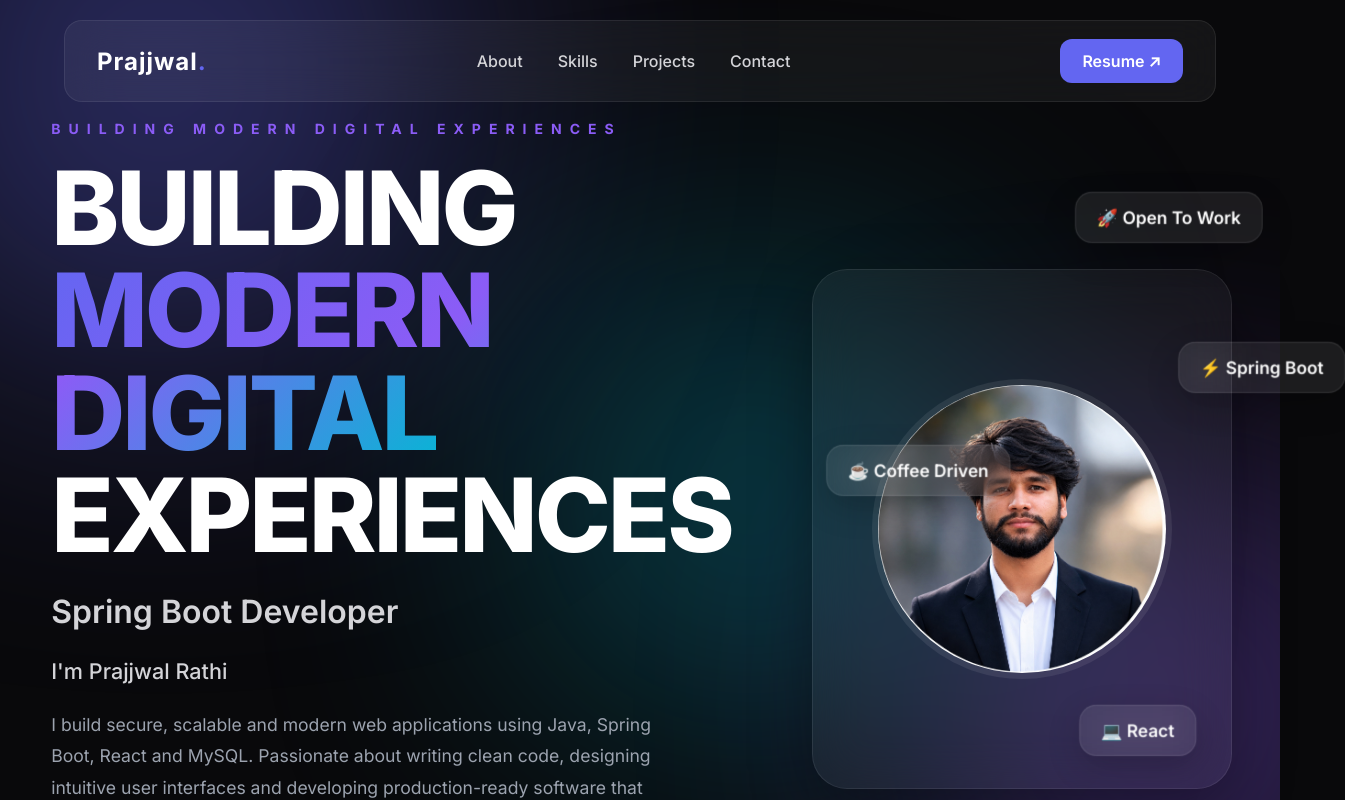
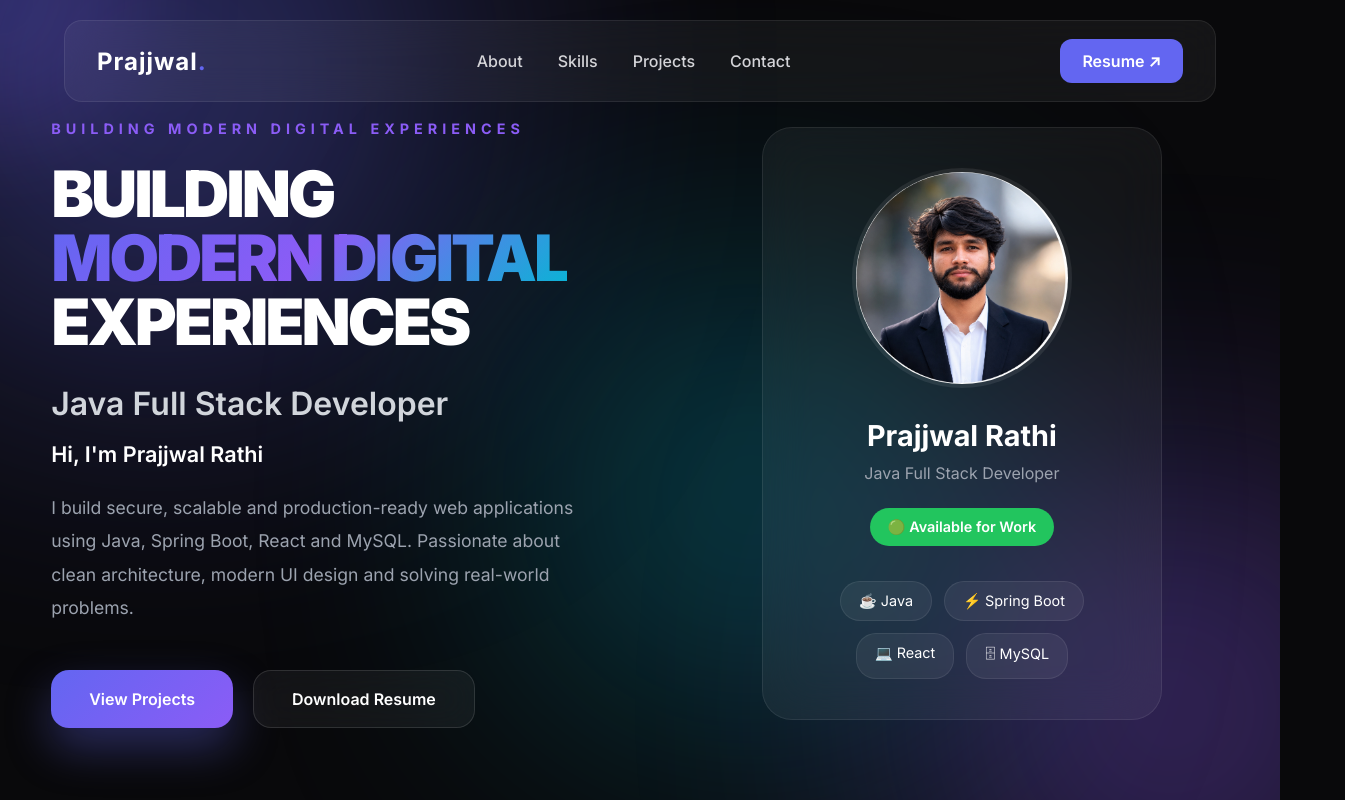
Before and after one commit to Rathi2024/portfolio-frontend, a React (Vite) app: page / in a window 1280 px wide. Shown: the top 800 px of the page, 1345 px wide, since content can reach past the window. Built offline with nearby package versions, Linux system fonts and the light colour scheme; the HTML template or start-up script is replaced by a standard one.

Commit message:
feat: redesign premium hero section and developer profile card

```diff
--- a/src/components/Hero/Hero.css
+++ b/src/components/Hero/Hero.css
@@ -1,13 +1,13 @@
 .hero {
   width: min(1400px, 92%);
-  margin: 60px auto;
-  min-height: 82vh;
+  min-height: 88vh;
+  margin: 0 auto;
+  padding-top: 120px;
 
   display: flex;
   align-items: center;
   justify-content: space-between;
-  margin-top: 120px;
-  gap: 80px;
+  gap: 110px;
 }
 
 /* LEFT */
@@ -18,77 +18,47 @@
 
 .hero-subtitle {
   color: #8b5cf6;
-  letter-spacing: 8px;
-  font-size: 14px;
+  font-size: .9rem;
+  letter-spacing: 5px;
   font-weight: 700;
-  margin-bottom: 20px;
+  margin-bottom: 25px;
 }
 
-.hero h1 {
-  font-size: clamp(3.8rem, 8vw, 6.8rem);
+.hero-title {
+  font-size: clamp(3rem, 6vw, 4rem);
   line-height: 1;
+  font-weight: 900;
+  letter-spacing: -3px;
   color: white;
-  font-weight: 800;
 }
 
-.hero h1 span {
-  color: #6366f1;
-}
-
-.hero h2 {
-  margin-top: 25px;
-  font-size: 2rem;
-  color: #d4d4d4;
-}
-.hero-title{
-
-    font-size:clamp(4rem,8vw,7rem);
-
-    line-height:1;
-
-    font-weight:900;
-
-    letter-spacing:-3px;
-
-    margin-top:10px;
-
-}
-
-.hero-title span{
-
-    background:linear-gradient(135deg,#6366F1,#8B5CF6,#06B6D4);
-    -webkit-background-clip:text;
-    -webkit-text-fill-color:transparent;
-
+.hero-title span {
+  background: linear-gradient(135deg,#6366f1,#8b5cf6,#06b6d4);
+  -webkit-background-clip: text;
+  -webkit-text-fill-color: transparent;
 }
 
 .typing {
-  margin-top: 25px;
+  margin-top: 30px;
   font-size: 2rem;
   font-weight: 600;
-  color: #d4d4d8;
-  min-height: 48px;
+  color: #d1d5db;
 }
 
-.hero-name{
-
-    margin-top:18px;
-
-    color:#d4d4d8;
-
-    font-size:1.35rem;
-
-    font-weight:500;
-
+.hero-name {
+  margin-top: 18px;
+  color: white;
+  font-size: 1.35rem;
+  font-weight: 600;
 }
 
 .hero-description {
-  margin-top: 25px;
+  margin-top: 24px;
   max-width: 620px;
 
   color: #9ca3af;
 
-  line-height: 1.8;
+  line-height: 1.9;
 
   font-size: 1.1rem;
 }
@@ -101,146 +71,182 @@
 
 .primary-btn,
 .secondary-btn {
+
+  padding: 18px 38px;
+
+  border-radius: 18px;
+
+  border: none;
+
   cursor: pointer;
-  border: none;
-  padding: 18px 38px;
-  border-radius: 18px;
-  font-size: 17px;
+
+  font-size: 1rem;
+
   font-weight: 600;
+
   transition: .35s;
+
 }
 
 .primary-btn {
+
   background: linear-gradient(135deg,#6366f1,#8b5cf6);
+
   color: white;
-  box-shadow: 0 15px 40px rgba(99,102,241,.35);
+
+  box-shadow: 0 20px 45px rgba(99,102,241,.35);
+
 }
 
 .primary-btn:hover {
+
   transform: translateY(-6px);
-  box-shadow: 0 20px 55px rgba(99,102,241,.45);
+
 }
 
 .secondary-btn {
-  background: rgba(255,255,255,.04);
+
+  background: rgba(255,255,255,.05);
+
   border: 1px solid rgba(255,255,255,.12);
+
   color: white;
+
   backdrop-filter: blur(20px);
+
 }
 
 .secondary-btn:hover {
+
   transform: translateY(-6px);
-  border-color: #6366f1;
+
+  border-color:#6366f1;
+
 }
 
 /* RIGHT */
 
-.hero-image {
-  flex: 1;
-  display: flex;
-  justify-content: center;
+.hero-image{
+    flex:1;
+
+    display:flex;
+
+    justify-content:center;
+
+    align-items:center;
 }
 
-.image-card {
-  position: relative;
-  width: 420px;
-  height: 520px;
+.developer-card{
 
-  display: flex;
-  align-items: center;
-  justify-content: center;
+    width:400px;
 
-  border-radius: 35px;
+    padding:40px 30px;
 
-  background: rgba(255,255,255,.05);
+    border-radius:30px;
 
-  backdrop-filter: blur(25px);
+    background:rgba(255,255,255,.05);
 
-  border: 1px solid rgba(255,255,255,.08);
+    border:1px solid rgba(255,255,255,.08);
 
-  box-shadow: 0 20px 60px rgba(0,0,0,.35);
+    backdrop-filter:blur(25px);
+
+    text-align:center;
 }
 
-.image-card img {
-  width: 300px;
-  height: 300px;
+.profile-image{
 
-  object-fit: cover;
+    width:220px;
 
-  border-radius: 50%;
+    height:220px;
 
-  border: 6px solid rgba(255,255,255,.08);
+    margin:auto;
 
-  transition: .4s;
+    border-radius:50%;
+
+    overflow:hidden;
+
+    border:4px solid rgba(255,255,255,.08);
 }
 
-.image-card img:hover {
-  transform: scale(1.05);
-}
+.profile-image img{
 
-.floating-card {
-  position: absolute;
+    width:100%;
 
-  padding: 12px 18px;
+    height:100%;
 
-  border-radius: 15px;
-
-  color: white;
-
-  background: rgba(255,255,255,.08);
-
-  border: 1px solid rgba(255,255,255,.1);
-
-  backdrop-filter: blur(18px);
-
-  font-size: .95rem;
-
-  font-weight: 600;
-
-  box-shadow: 0 10px 30px rgba(0,0,0,.2);
-
-  animation: float 4s ease-in-out infinite;
-}
-
-.top {
-  top: -20px;
-  left: 50%;
-  transform: translateX(-50%);
-}
-
-.left {
-  left: -40px;
-  top: 45%;
-}
-
-.right {
-  right: -40px;
-  top: 25%;
-}
-
-.bottom {
-  bottom: -20px;
-  left: 50%;
-  transform: translateX(-50%);
-}
-
-@keyframes float {
-
-  0% {
-    transform: translateY(0);
-  }
-
-  50% {
-    transform: translateY(-12px);
-  }
-
-  100% {
-    transform: translateY(0);
-  }
+    object-fit:cover;
 
 }
 
-/* Responsive */
+.developer-card h2{
+
+    margin-top:30px;
+
+    color:white;
+
+    font-size:1.8rem;
+
+}
+
+.developer-card p{
+
+    margin-top:10px;
+
+    color:#9ca3af;
+
+    font-size:1rem;
+
+}
+
+.status{
+
+    display:inline-block;
+
+    margin-top:25px;
+
+    padding:10px 18px;
+
+    border-radius:30px;
+
+    background:#22c55e;
+
+    color:white;
+
+    font-weight:600;
+
+    font-size:.9rem;
+
+}
+
+.tech-stack{
+
+    margin-top:35px;
+
+    display:flex;
+
+    flex-wrap:wrap;
+
+    justify-content:center;
+
+    gap:12px;
+
+}
+
+.tech-stack span{
+
+    padding:10px 18px;
+
+    border-radius:20px;
+
+    background:rgba(255,255,255,.06);
+
+    border:1px solid rgba(255,255,255,.08);
+
+    color:white;
+
+    font-size:.9rem;
+
+}
 
 @media (max-width:1100px){
 
@@ -250,13 +256,15 @@ flex-direction:column-reverse;
 
 text-align:center;
 
-gap:60px;
+padding-top:120px;
+
+gap:70px;
 
 }
 
 .hero-description{
 
-margin-inline:auto;
+margin:auto;
 
 }
 
@@ -266,58 +274,4 @@ justify-content:center;
 
 }
 
-.image-card{
-
-width:360px;
-
-height:450px;
-
 }
-
-.image-card img{
-
-width:240px;
-
-height:240px;
-
-}
-
-}
-
-@media (max-width:768px){
-
-.hero h1{
-
-font-size:4rem;
-
-}
-
-.hero h2{
-
-font-size:1.6rem;
-
-}
-
-.hero-buttons{
-
-flex-direction:column;
-
-}
-
-.image-card{
-
-width:320px;
-
-height:400px;
-
-}
-
-.floating-card{
-
-font-size:.8rem;
-
-padding:10px 14px;
-
-}
-
-}
--- a/src/components/Hero/Hero.jsx
+++ b/src/components/Hero/Hero.jsx
@@ -7,82 +7,36 @@ function Hero() {
   return (
     <section className="hero">
 
-      {/* LEFT */}
-
   <div className="hero-content">
 
-        <motion.p
-          className="hero-subtitle"
-          initial={{ opacity: 0, y: 30 }}
-          animate={{ opacity: 1, y: 0 }}
-          transition={{ duration: .6 }}
-        >
+    <p className="hero-subtitle">
       BUILDING MODERN DIGITAL EXPERIENCES
-        </motion.p>
+    </p>
 
-        <motion.h1
-          className="hero-title"
-          initial={{ opacity: 0, y: 35 }}
-          animate={{ opacity: 1, y: 0 }}
-          transition={{ delay: .2, duration: .7 }}
-        >
+    <h1 className="hero-title">
       BUILDING
       <br />
       <span>MODERN DIGITAL</span>
       <br />
       EXPERIENCES
-        </motion.h1>
+    </h1>
 
-        <motion.div
-            className="typing"
-            initial={{ opacity: 0 }}
-            animate={{ opacity: 1 }}
-            transition={{ delay: 0.5 }}
-    >
-        <TypeAnimation
-             sequence={[
-            "Java Full Stack Developer",
-            2000,
-            "Spring Boot Developer",
-            2000,
-            "React Developer",
-            2000,
-            "Backend Engineer",
-            2000,
-      ]}
-            wrapper="span"
-            speed={50}
-            repeat={Infinity}
-        />
-        </motion.div>
+    <div className="typing">
+      Java Full Stack Developer
+    </div>
 
-        <motion.h3
-            className="hero-name"
-            initial={{ opacity: 0 }}
-            animate={{ opacity: 1 }}
-            transition={{ delay: 0.8 }}
-            >
-              I'm Prajjwal Rathi
-        </motion.h3>
+    <h3 className="hero-name">
+      Hi, I'm Prajjwal Rathi
+    </h3>
 
-        <motion.p
-          className="hero-description"
-          initial={{ opacity: 0 }}
-          animate={{ opacity: 1 }}
-          transition={{ delay: .8 }}
-        >
-          I build secure, scalable and modern web applications using Java,
-          Spring Boot, React and MySQL. Passionate about writing clean code,
-          designing intuitive user interfaces and developing production-ready
-          software that solves real-world problems.
-        </motion.p>
+    <p className="hero-description">
+      I build secure, scalable and production-ready web applications using
+      Java, Spring Boot, React and MySQL. Passionate about clean architecture,
+      modern UI design and solving real-world problems.
+    </p>
 
-        <motion.div
-          className="hero-buttons"
-          initial={{ opacity: 0, y: 20 }}
-          animate={{ opacity: 1, y: 0 }}
-          transition={{ delay: 1 }}
-        >
+    <div className="hero-buttons">
+
       <button className="primary-btn">
         View Projects
       </button>
@@ -90,48 +44,50 @@ function Hero() {
       <button className="secondary-btn">
         Download Resume
       </button>
-        </motion.div>
 
     </div>
 
-      {/* RIGHT */}
+  </div>
 
-      <motion.div
-        className="hero-image"
-        initial={{ opacity: 0, x: 80 }}
-        animate={{ opacity: 1, x: 0 }}
-        transition={{ duration: .8 }}
-      >
+  <div className="hero-image">
 
-        <div className="image-card">
+    <div className="developer-card">
+
+      <div className="profile-image">
 
         <img
           src={profile}
           alt="Prajjwal Rathi"
         />
 
-          <div className="floating-card top">
-            🚀 Open To Work
       </div>
 
-          <div className="floating-card left">
-            ☕ Coffee Driven
+      <h2>Prajjwal Rathi</h2>
+
+      <p>Java Full Stack Developer</p>
+
+      <div className="status">
+        🟢 Available for Work
       </div>
 
-          <div className="floating-card right">
-            ⚡ Spring Boot
-          </div>
+      <div className="tech-stack">
 
-          <div className="floating-card bottom">
-            💻 React
+        <span>☕ Java</span>
+
+        <span>⚡ Spring Boot</span>
+
+        <span>💻 React</span>
+
+        <span>🗄 MySQL</span>
+
       </div>
 
     </div>
 
-      </motion.div>
+  </div>
 
 </section>
-  );
+  )
 }
 
 export default Hero;
--- /dev/null
+++ b/src/components/mouseGlow/mouseGlow.css
@@ -0,0 +1,27 @@
+.mouse-glow{
+
+    position:fixed;
+
+    width:350px;
+
+    height:350px;
+
+    border-radius:50%;
+
+    pointer-events:none;
+
+    transform:translate(-50%,-50%);
+
+    background:radial-gradient(circle,
+    rgba(99,102,241,.28) 0%,
+    rgba(139,92,246,.18) 40%,
+    transparent 75%);
+
+    filter:blur(40px);
+
+    transition:left .08s linear,
+               top .08s linear;
+
+    z-index:-1;
+
+}
--- /dev/null
+++ b/src/components/mouseGlow/mouseGlow.jsx
@@ -0,0 +1,34 @@
+import { useEffect, useState } from "react";
+import "./MouseGlow.css";
+
+function MouseGlow() {
+
+  const [position, setPosition] = useState({ x: 0, y: 0 });
+
+  useEffect(() => {
+
+    const move = (e) => {
+      setPosition({
+        x: e.clientX,
+        y: e.clientY,
+      });
+    };
+
+    window.addEventListener("mousemove", move);
+
+    return () => window.removeEventListener("mousemove", move);
+
+  }, []);
+
+  return (
+    <div
+      className="mouse-glow"
+      style={{
+        left: position.x,
+        top: position.y,
+      }}
+    />
+  );
+}
+
+export default MouseGlow;
--- a/src/pages/Home/Home.jsx
+++ b/src/pages/Home/Home.jsx
@@ -1,11 +1,13 @@
 import Navbar from "../../components/Navbar/Navbar";
 import Hero from "../../components/Hero/Hero";
 import Aurora from "../../components/Aurora/Aurora";
+import MouseGlow from "../../components/mouseGlow/mouseGlow";
 
 function Home() {
   return (
     <>
       <Navbar />
+      <MouseGlow />
       <Hero />
       <Aurora />
     </>
```
Lines whose indentation alone changed are shown as unchanged.
